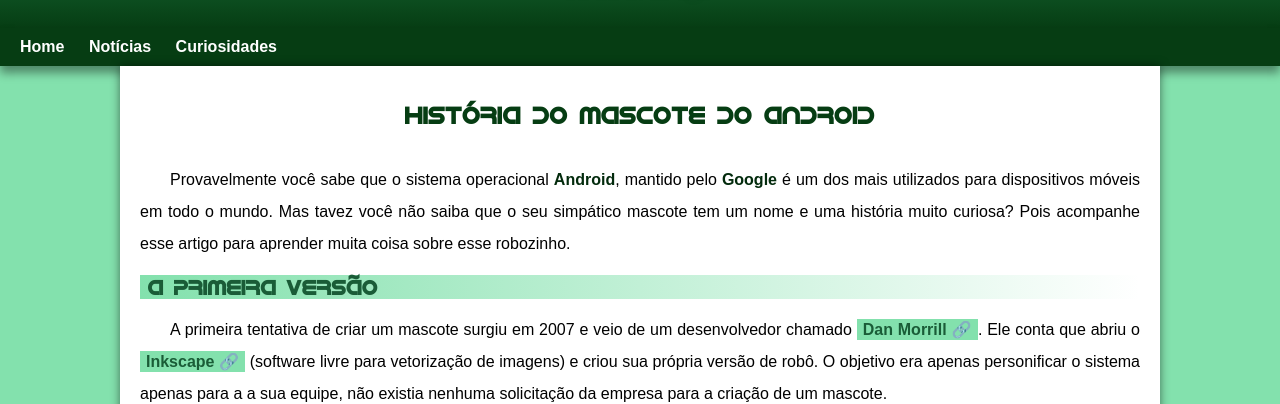
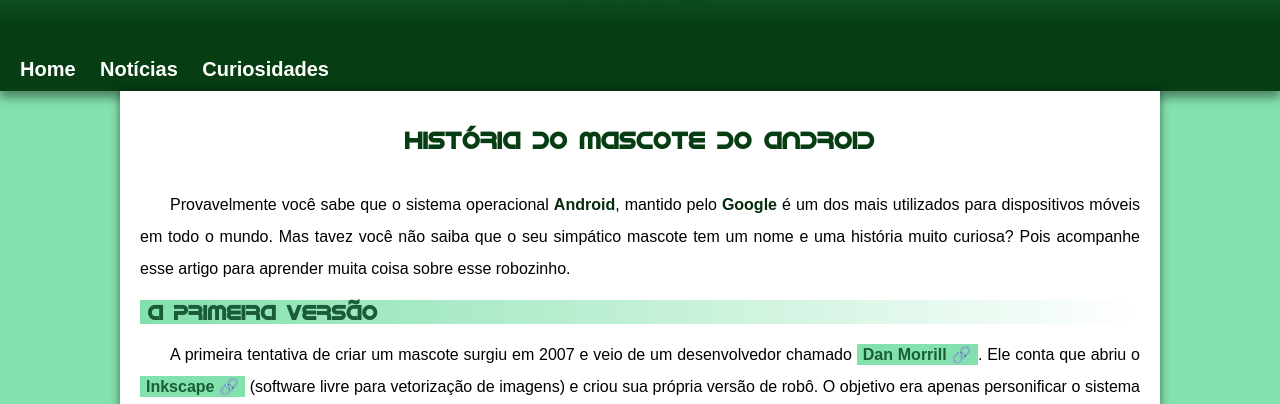
Before and after one commit to LuizDev271/Android, a plain HTML site: page index.html in a window 1280 px wide. Shown: the part 162-566 px from the top of the page. Drawn offline with Linux system fonts and the light colour scheme.

Commit message:
Update Header > Nav

```diff
--- a/estilos/style.css
+++ b/estilos/style.css
@@ -58,7 +58,7 @@
 
 nav{
     background-color: var(--cor5);
-    padding: 10px;
+    padding: 30px 10px 10px 10px;
     box-shadow: 0px 7px 9px #00000065;
 }
 
@@ -67,6 +67,7 @@
     padding: 10px;
     text-decoration: none;
     font-weight: bold;
+    font-size: 20px;
     border-radius: 5px;
     transition-duration: 0.5s;
 }
```
